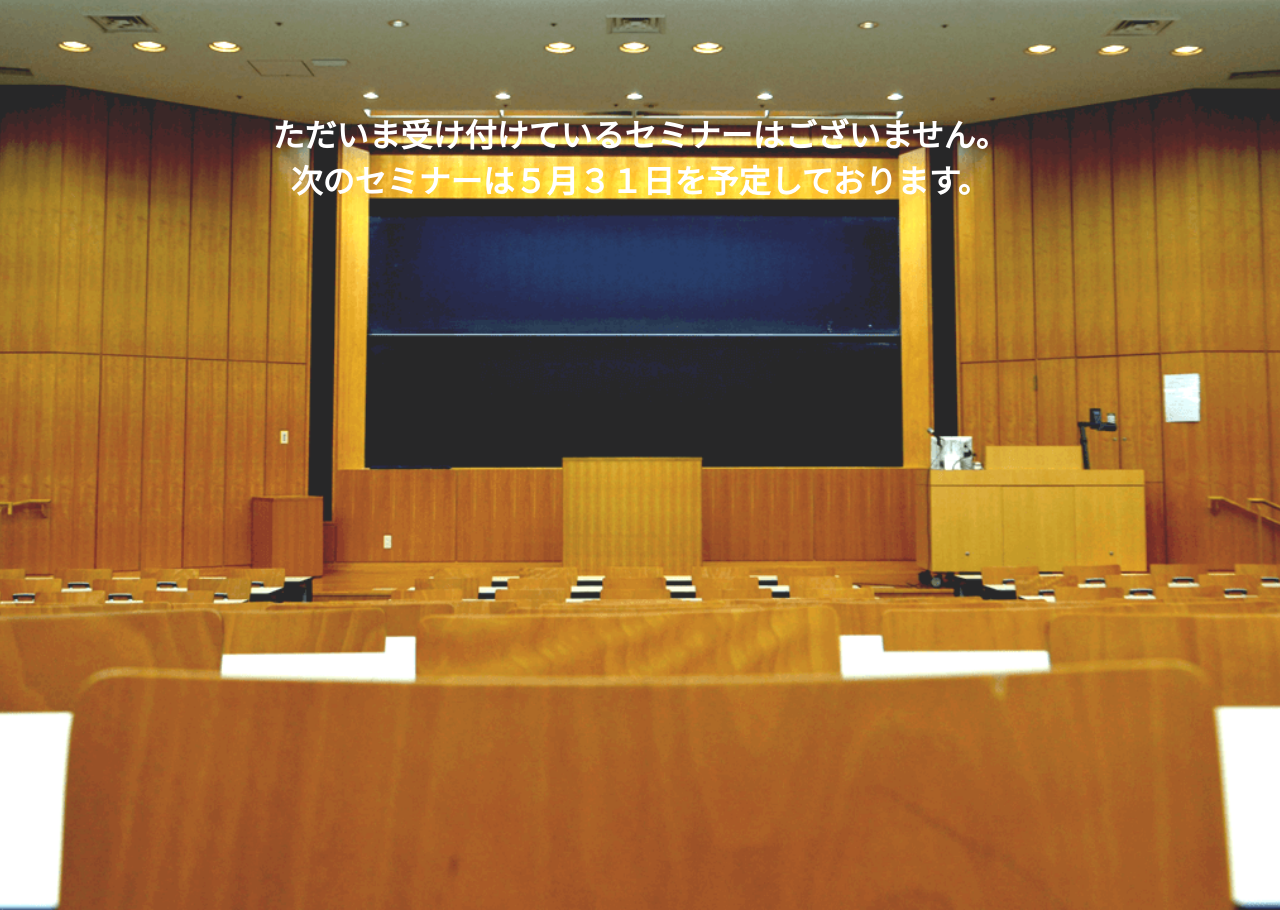
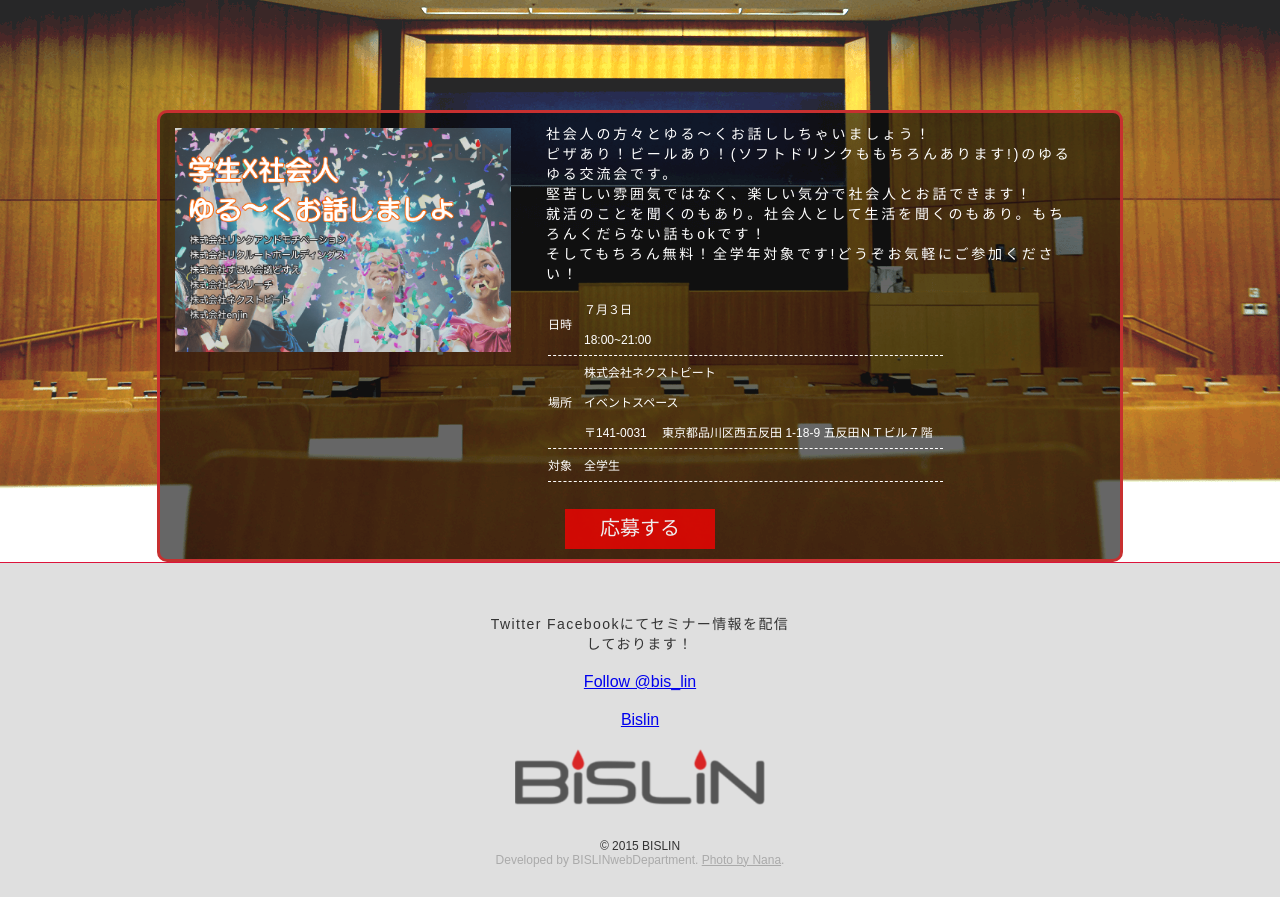
Before and after one commit to SugiKent/bislinhp, a plain HTML site: page seminar.html in a window 1280 px wide. Shown: the top 910 px of the page. Drawn offline with nearby package versions, Linux system fonts and the light colour scheme; some packages are replaced by stand-ins of ours; a script that the page names is missing.

Commit message:
add seminar information

```diff
--- a/seminar.html
+++ b/seminar.html
@@ -75,7 +75,63 @@
 	</header>
 	<main>
 		<div class="seminar topPaddingBack">
-			<h1 class="seminar-break">ただいま受け付けているセミナーはございません。<br>次のセミナーは５月３１日を予定しております。</h1>
+			<!-- <h1 class="seminar-break">ただいま受け付けているセミナーはございません。<br>次のセミナーは５月３１日を予定しております。</h1> -->
+			<!-- ここからコピー -->
+			<div class="seminar-event">
+				<div class="seminar-info">
+					<!-- セミナーのキャッチ画像 -->
+					<img src="seminars/20160703top.png" alt="ゆるゆる交流会" />
+					<div class="seminar-form mobileDisplay">
+						<p><a href="https://www.facebook.com/events/1023442294369682/1023442304369681/" target="_blank">応募する</a></p>
+					</div>
+					<div class="seminar-content">
+						<!-- セミナー紹介文 -->
+						<p>
+							社会人の方々とゆる〜くお話ししちゃいましょう！
+							<br>ピザあり！ビールあり！(ソフトドリンクももちろんあります!)のゆるゆる交流会です。
+							<br>堅苦しい雰囲気ではなく、楽しい気分で社会人とお話できます！
+							<br>就活のことを聞くのもあり。社会人として生活を聞くのもあり。もちろんくだらない話もokです！
+							<br>そしてもちろん無料！全学年対象です!どうぞお気軽にご参加ください！
+						</p>
+						<!-- 日時等詳細情報 -->
+						<table>
+							<tr>
+								<td>
+									日時
+								</td>
+								<td>
+									７月３日
+									<br>18:00~21:00
+								</td>
+							</tr>
+							<tr>
+								<td>
+									場所
+								</td>
+								<td>
+									株式会社ネクストビート
+									<br>イベントスペース
+									<br>〒141-0031 　東京都品川区西五反田 1-18-9 五反田ＮＴビル 7 階
+								</td>
+							</tr>
+							<tr>
+								<td>
+									対象
+								</td>
+								<td>
+									全学生
+								</td>
+							</tr>
+						</table>
+					</div>
+				</div>
+				<div class="seminar-form pcDisplay">
+					<p><a href="https://www.facebook.com/events/1023442294369682/" target="_blank">応募する</a></p>
+				</div>
+				<div class="seminar-form-bottom">
+				</div>
+			</div>
+			<!-- ここまでコピー -->
 		</div>
 
 	</main>
```
Also changed, not shown: seminars/20160413Top.png (deleted), seminars/20160426top.png (deleted), seminars/20160504top.png (deleted), seminars/20160703top.png (added).
